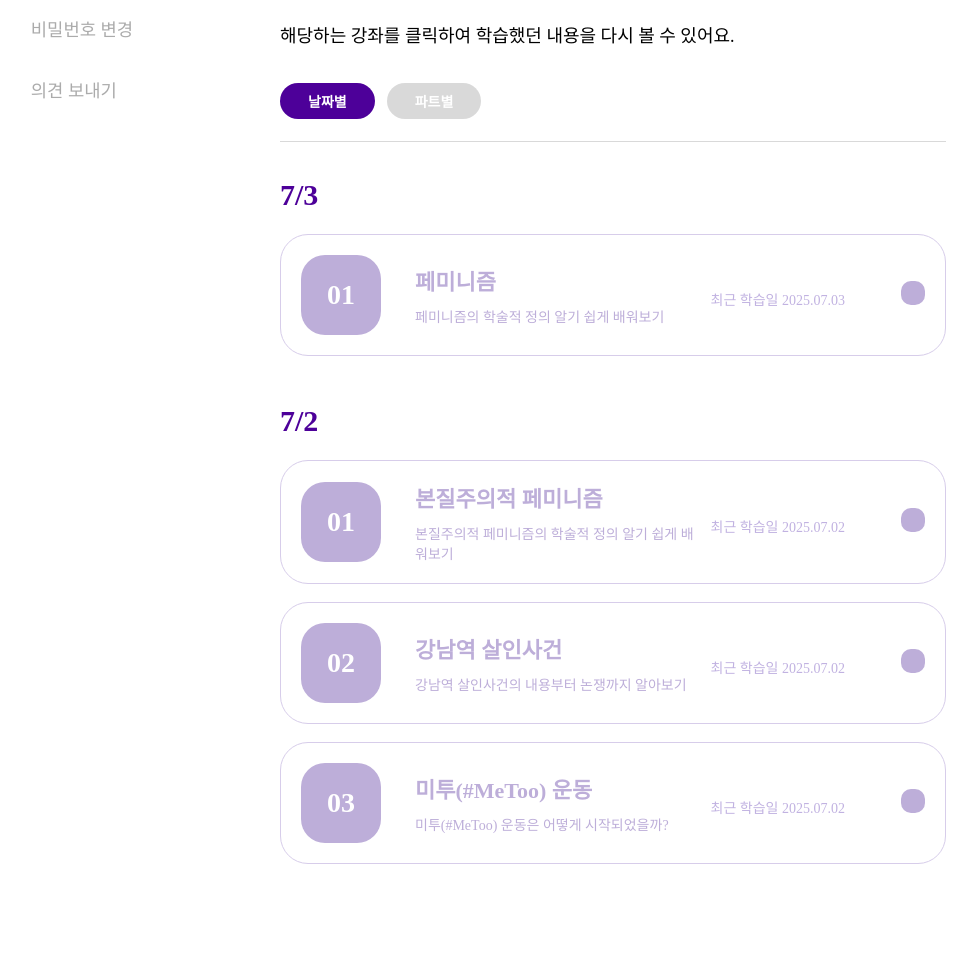
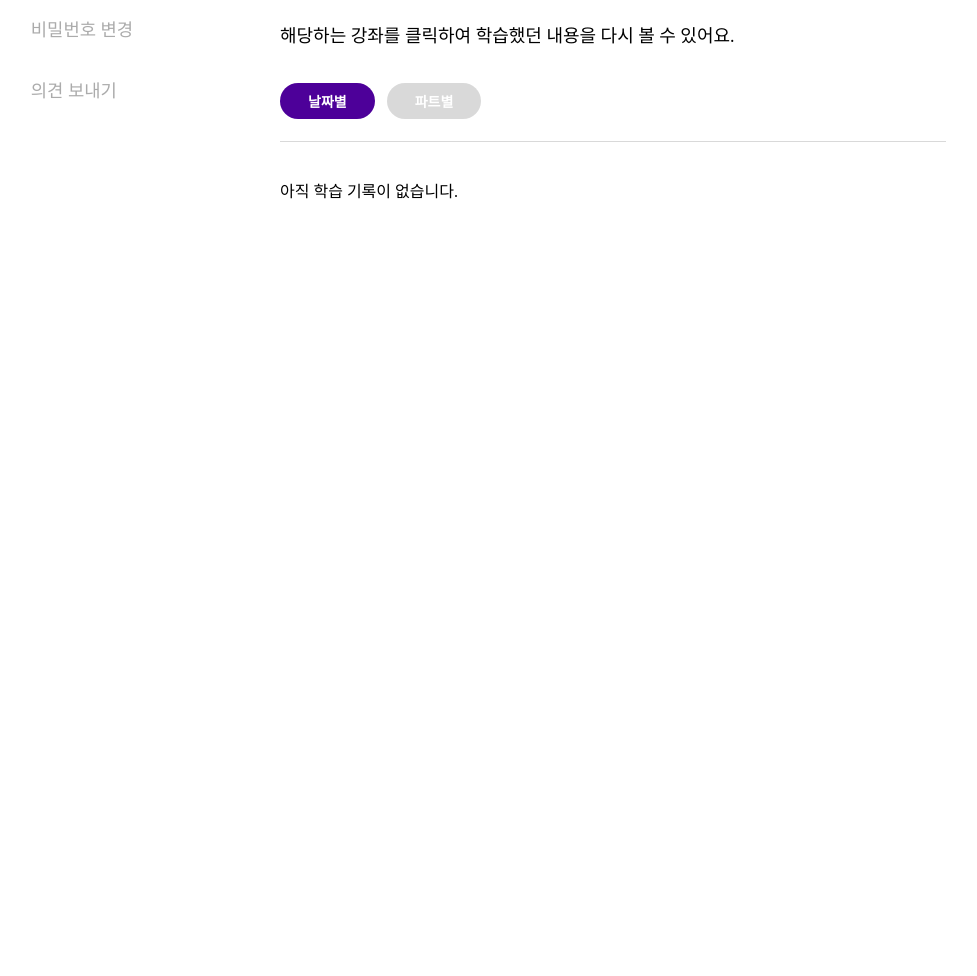
Before and after one commit to 2025-HERETHON/2025-herethon-5, a Django app: page /accounts/learn_record/ in a window 1280 px wide. Shown: the part 183-1159 px from the top of the page, without its empty margins (104-1081 px from the left). After the commit the page ends 382 px from the top, so only its background shows below. Run offline with Django 5.2, Linux system fonts and the light colour scheme; the visitor is signed in with stand-in values (Sample User, id 1).

Commit message:
templates 수정

```diff
--- a/herethonProject/accounts/templates/mypage_learning.html
+++ b/herethonProject/accounts/templates/mypage_learning.html
@@ -46,7 +46,19 @@
 
             <hr class="mypage-divider" />
 
-            <div class="study-group-list"></div>
+            <div class="study-group-list">
+              {% if records %}
+                {% for record in records %}
+                  <div class="record-item">
+                      <p><strong>{{ record.content_title }}</strong> ({{ record.get_category_display }})</p>
+                      <p>최근 학습일: {{ record.updated_at|date:"Y.m.d" }}</p>
+                  </div>
+                  <hr>
+                {% endfor %}
+              {% else %}
+                <p>아직 학습 기록이 없습니다.</p>
+              {% endif %}
+            </div>
           </section>
         </main>
       </div>
--- a/herethonProject/accounts/views.py
+++ b/herethonProject/accounts/views.py
@@ -53,7 +53,6 @@ def password_change(request):
             user = form.save()
             update_session_auth_hash(request, user)
             messages.success(request, "비밀번호가 성공적으로 변경되었습니다!")
-            # return redirect('home')
             return render(request, 'pwComplete.html', {'user':user})
     else:
         form = PasswordChangeForm(request.user)
--- a/herethonProject/static/js/mypage_learning.js
+++ b/herethonProject/static/js/mypage_learning.js
@@ -23,89 +23,89 @@ tabs.forEach((tab) => {
 
 //날짜별 파트별 section 전환
 // 1. 더미 데이터
-const studyList = [
-  {
-    part: "개념",
-    date: "2025.07.03",
-    title: "페미니즘",
-    desc: "페미니즘의 학술적 정의 알기 쉽게 배워보기",
-  },
-  {
-    part: "개념",
-    date: "2025.07.02",
-    title: "본질주의적 페미니즘",
-    desc: "본질주의적 페미니즘의 학술적 정의 알기 쉽게 배워보기",
-  },
-  {
-    part: "사건",
-    date: "2025.07.02",
-    title: "강남역 살인사건",
-    desc: "강남역 살인사건의 내용부터 논쟁까지 알아보기",
-  },
-  {
-    part: "사건",
-    date: "2025.07.02",
-    title: "미투(#MeToo) 운동",
-    desc: "미투(#MeToo) 운동은 어떻게 시작되었을까?",
-  },
-];
+// const studyList = [
+//   {
+//     part: "개념",
+//     date: "2025.07.03",
+//     title: "페미니즘",
+//     desc: "페미니즘의 학술적 정의 알기 쉽게 배워보기",
+//   },
+//   {
+//     part: "개념",
+//     date: "2025.07.02",
+//     title: "본질주의적 페미니즘",
+//     desc: "본질주의적 페미니즘의 학술적 정의 알기 쉽게 배워보기",
+//   },
+//   {
+//     part: "사건",
+//     date: "2025.07.02",
+//     title: "강남역 살인사건",
+//     desc: "강남역 살인사건의 내용부터 논쟁까지 알아보기",
+//   },
+//   {
+//     part: "사건",
+//     date: "2025.07.02",
+//     title: "미투(#MeToo) 운동",
+//     desc: "미투(#MeToo) 운동은 어떻게 시작되었을까?",
+//   },
+// ];
 
-// 2. 날짜 형식 변환 함수 ("2025.07.03" → "7/3")
-function formatDateShort(dateStr) {
-  const [, mm, dd] = dateStr.split(".");
-  return `${parseInt(mm, 10)}/${parseInt(dd, 10)}`;
-}
+// // 2. 날짜 형식 변환 함수 ("2025.07.03" → "7/3")
+// function formatDateShort(dateStr) {
+//   const [, mm, dd] = dateStr.split(".");
+//   return `${parseInt(mm, 10)}/${parseInt(dd, 10)}`;
+// }
 
-// 3. 렌더링 함수 (type: 'date' 또는 'part')
-function renderStudy(type = "date") {
-  let grouped = {};
-  if (type === "date") {
-    // 날짜별로 그룹
-    studyList.forEach((item) => {
-      if (!grouped[item.date]) grouped[item.date] = [];
-      grouped[item.date].push(item);
-    });
-  } else {
-    // 파트별로 그룹
-    studyList.forEach((item) => {
-      if (!grouped[item.part]) grouped[item.part] = [];
-      grouped[item.part].push(item);
-    });
-  }
+// // 3. 렌더링 함수 (type: 'date' 또는 'part')
+// function renderStudy(type = "date") {
+//   let grouped = {};
+//   if (type === "date") {
+//     // 날짜별로 그룹
+//     studyList.forEach((item) => {
+//       if (!grouped[item.date]) grouped[item.date] = [];
+//       grouped[item.date].push(item);
+//     });
+//   } else {
+//     // 파트별로 그룹
+//     studyList.forEach((item) => {
+//       if (!grouped[item.part]) grouped[item.part] = [];
+//       grouped[item.part].push(item);
+//     });
+//   }
 
-  // 렌더링
-  const studySection = document.querySelector(".study-group-list");
-  studySection.innerHTML = "";
-  Object.keys(grouped).forEach((group) => {
-    const groupElem = document.createElement("section");
-    groupElem.className = "study-group";
+//   // 렌더링
+//   const studySection = document.querySelector(".study-group-list");
+//   studySection.innerHTML = "";
+//   Object.keys(grouped).forEach((group) => {
+//     const groupElem = document.createElement("section");
+//     groupElem.className = "study-group";
 
-    const h2 = document.createElement("h2");
-    h2.textContent = type === "date" ? formatDateShort(group) : group;
-    groupElem.appendChild(h2);
+//     const h2 = document.createElement("h2");
+//     h2.textContent = type === "date" ? formatDateShort(group) : group;
+//     groupElem.appendChild(h2);
 
-    const ul = document.createElement("ul");
-    ul.className = "study-list";
-    grouped[group].forEach((item, idx) => {
-      const li = document.createElement("li");
-      li.className = "study-card";
-      li.innerHTML = `
-        <div class="study-number">${String(idx + 1).padStart(2, "0")}</div>
-        <div class="study-info">
-          <div class="study-title">${item.title}</div>
-          <div class="study-desc">${item.desc}</div>
-        </div>
-        <div class="study-meta">
-          <span class="study-date">최근 학습일 ${item.date}</span>
-          <span class="study-dot"></span>
-        </div>
-      `;
-      ul.appendChild(li);
-    });
-    groupElem.appendChild(ul);
-    studySection.appendChild(groupElem);
-  });
-}
+//     const ul = document.createElement("ul");
+//     ul.className = "study-list";
+//     grouped[group].forEach((item, idx) => {
+//       const li = document.createElement("li");
+//       li.className = "study-card";
+//       li.innerHTML = `
+//         <div class="study-number">${String(idx + 1).padStart(2, "0")}</div>
+//         <div class="study-info">
+//           <div class="study-title">${item.title}</div>
+//           <div class="study-desc">${item.desc}</div>
+//         </div>
+//         <div class="study-meta">
+//           <span class="study-date">최근 학습일 ${item.date}</span>
+//           <span class="study-dot"></span>
+//         </div>
+//       `;
+//       ul.appendChild(li);
+//     });
+//     groupElem.appendChild(ul);
+//     studySection.appendChild(groupElem);
+//   });
+// }
 
 // 4. 탭 버튼 이벤트
 const dateTab = document.getElementById("date-tab");
```
Also changed, not shown: herethonProject/accounts/templates/learn_record.html (deleted, +0 -38 lines), herethonProject/accounts/templates/mypage_pwChange.html (+14 -2 lines), herethonProject/static/js/mypage_pwChange.js (+17 -11 lines).
